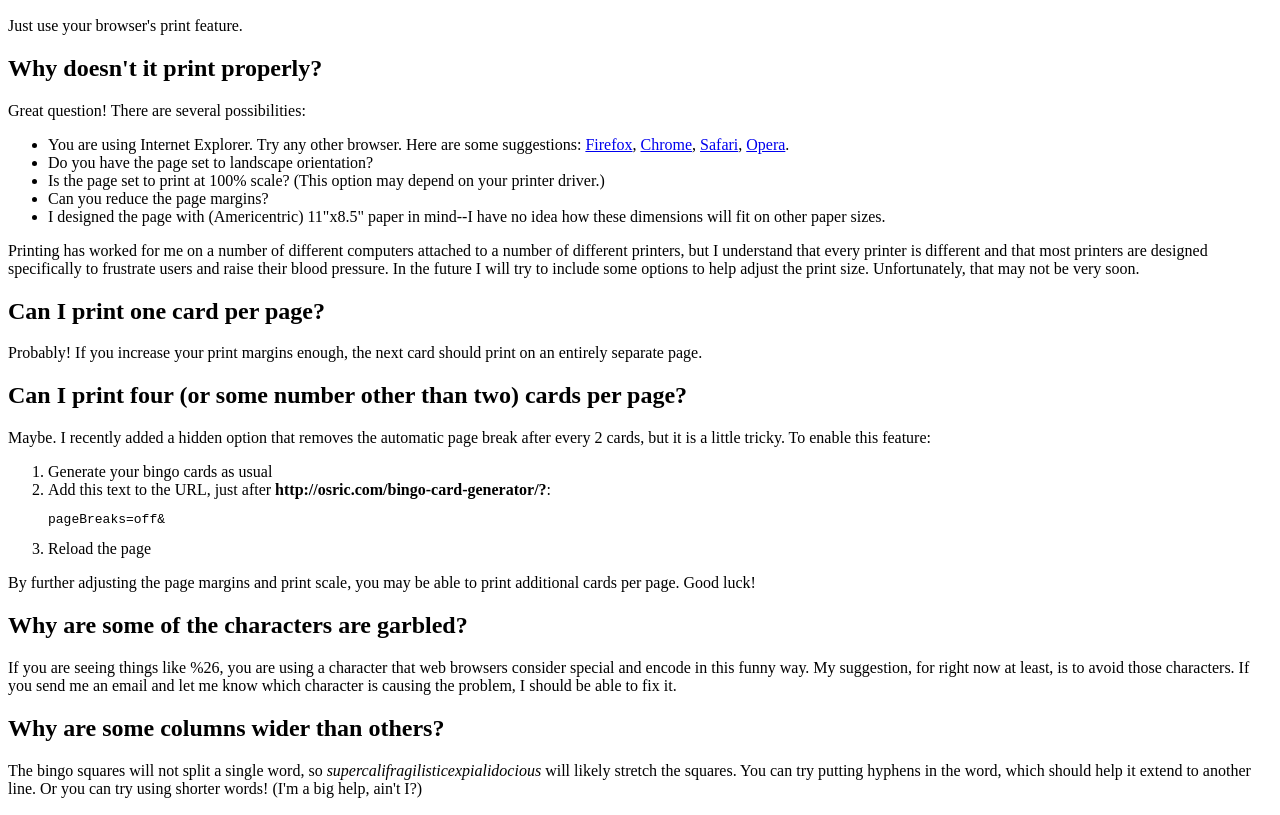
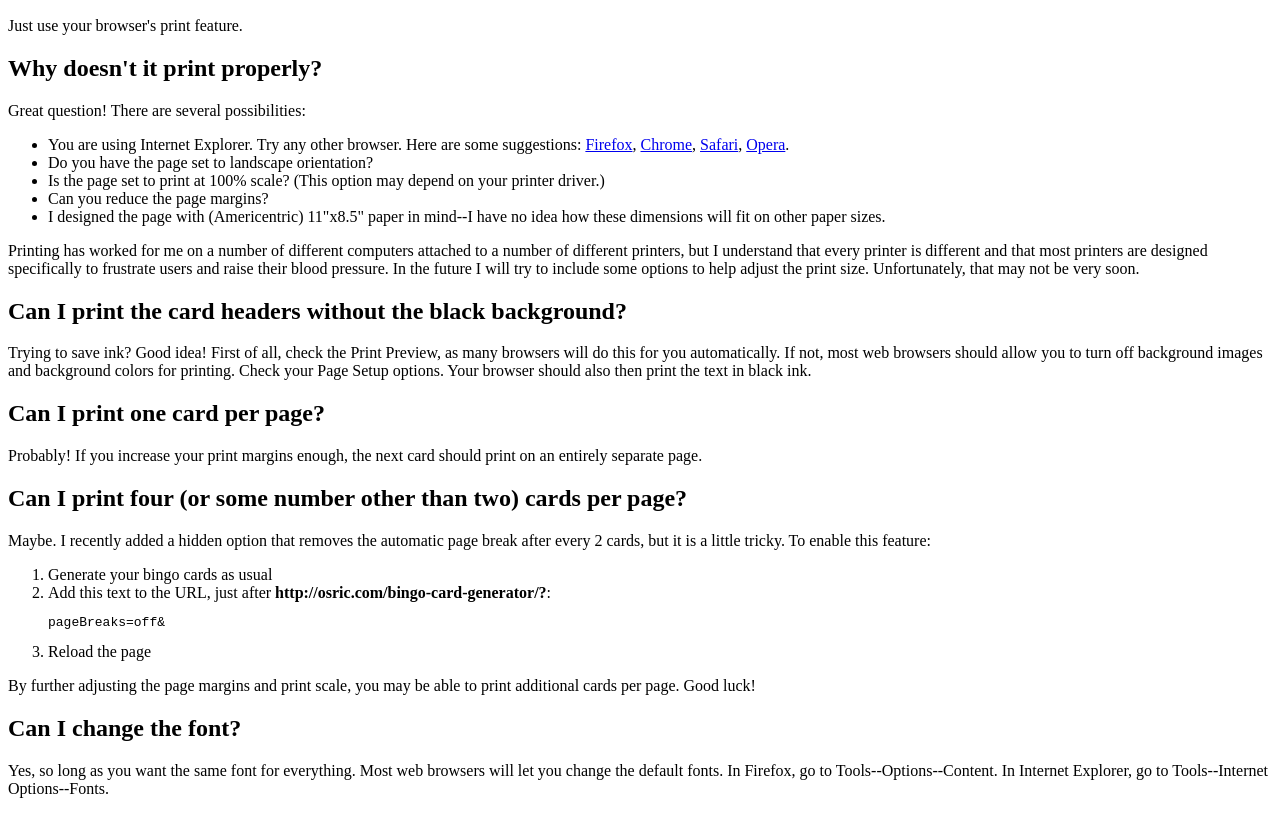
Before and after one commit to cherdt/BingoCardGenerator, a plain HTML site: page faq.html in a window 1280 px wide. Shown: the part 110-925 px from the top of the page. Drawn offline with Linux system fonts and the light colour scheme.

Commit message:
Add FAQ items from production. Fix issue #8

```diff
--- a/faq.html
+++ b/faq.html
@@ -20,6 +20,10 @@
 </ul>
 <p>Printing has worked for me on a number of different computers attached to a number of different printers, but I understand that every printer is different and that most printers are designed specifically to frustrate users and raise their blood pressure. In the future I will try to include some options to help adjust the print size. Unfortunately, that may not be very soon.</p>
 
+<h2>Can I print the card headers without the black background?</h2>
+<p>Trying to save ink? Good idea! First of all, check the Print Preview, as many browsers will do this for you automatically. If not, most web browsers should allow you to turn off background images and background colors for printing. Check your Page Setup options. Your browser should also then print the text in black ink.</p>
+
+
 <h2>Can I print one card per page?</h2>
 <p>Probably! If you increase your print margins enough, the next card should print on an entirely separate page.</p>
 
@@ -31,6 +35,9 @@
 	<li>Reload the page</li>
 </ol>
 <p>By further adjusting the page margins and print scale, you may be able to print additional cards per page. Good luck!</p>
+
+<h2>Can I change the font?</h2>
+<p>Yes, so long as you want the same font for everything. Most web browsers will let you change the default fonts. In Firefox, go to Tools--Options--Content. In Internet Explorer, go to Tools--Internet Options--Fonts.</p>
 
 <h2>Why are some of the characters are garbled?</h2>
 <p>If you are seeing things like %26, you are using a character that web browsers consider special and encode in this funny way. My suggestion, for right now at least, is to avoid those characters. If you send me an email and let me know which character is causing the problem, I should be able to fix it.</p>
```
